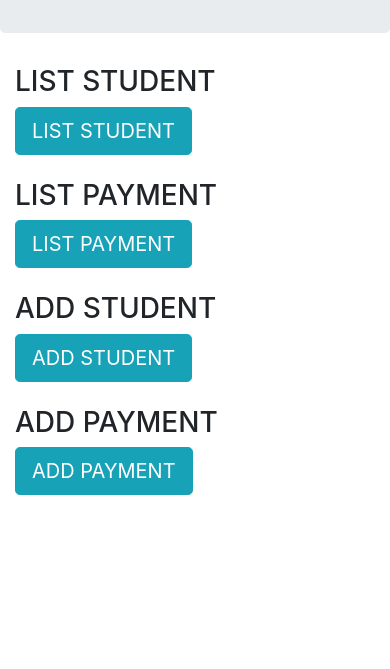
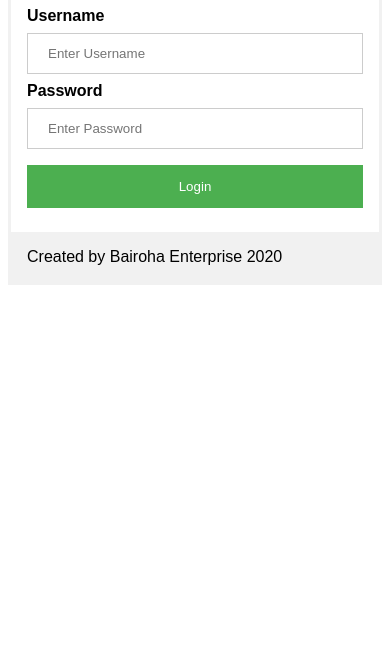
Before and after one commit to zahiruddinnorzain/postuisyenv3, a PHP site: page / in a window 390 px wide. Shown: the part 175-844 px from the top of the page. Run offline with PHP 8.4, Linux system fonts and the light colour scheme.

Commit message:
add log in system

```diff
--- a/action_page_payment.php
+++ b/action_page_payment.php
@@ -65,7 +65,7 @@ $conn->close();
 
 
       <br>
-      <a href="../postuisyenv3" class="btn btn-info btn-lg" role="button">Back</a>
+      <a href="../postuisyenv3/index2.php" class="btn btn-info btn-lg" role="button">Back</a>
       <br><br>
 
     </div>
--- a/action_page_student.php
+++ b/action_page_student.php
@@ -68,7 +68,7 @@ $conn->close();
 
 
       <br>
-      <a href="../postuisyenv3" class="btn btn-info btn-lg" role="button">Back</a>
+      <a href="../postuisyenv3/index2.php" class="btn btn-info btn-lg" role="button">Back</a>
       <br><br>
 
     </div>
--- a/add_payment.php
+++ b/add_payment.php
@@ -56,7 +56,7 @@
   </form>
 
       <br>
-      <a href="../postuisyenv3" class="btn btn-info btn-lg" role="button">Back</a>
+      <a href="../postuisyenv3/index2.php" class="btn btn-info btn-lg" role="button">Back</a>
       <br><br>
 
 </div>
--- a/add_student.php
+++ b/add_student.php
@@ -66,7 +66,7 @@
   </form>
 
       <br>
-      <a href="../postuisyenv3" class="btn btn-info btn-lg" role="button">Back</a>
+      <a href="../postuisyenv3/index2.php" class="btn btn-info btn-lg" role="button">Back</a>
       <br><br>
 
 </div>
--- /dev/null
+++ b/data/config.php
@@ -0,0 +1,14 @@
+<?php
+session_start();
+$host = "localhost"; /* Host name */
+$user = "root"; /* User */
+$password = ""; /* Password */
+$dbname = "postuisyenv3"; /* Database name */
+
+$con = mysqli_connect($host, $user, $password,$dbname);
+// Check connection
+if (!$con) {
+ die("Connection failed: " . mysqli_connect_error());
+}
+
+//https://makitweb.com/create-simple-login-page-with-php-and-mysql/
--- a/index.php
+++ b/index.php
@@ -1,47 +1,128 @@
+<?php
+include "data/config.php";
+
+
+if(isset($_POST['but_submit'])){
+
+    $uname = mysqli_real_escape_string($con,$_POST['txt_uname']);
+    $password = mysqli_real_escape_string($con,$_POST['txt_pwd']);
+
+
+    if ($uname != "" && $password != ""){
+
+        $sql_query = "select count(*) as cntUser from users where username='".$uname."' and password='".$password."'";
+        $result = mysqli_query($con,$sql_query);
+        $row = mysqli_fetch_array($result);
+
+        $count = $row['cntUser'];
+
+        if($count > 0){
+            $_SESSION['uname'] = $uname;
+            header('Location: index2.php');
+        }else{
+            echo "<script>alert('Invalid username and password');</script>";
+        }
+
+    }
+
+}
+?>
+
+
 <!DOCTYPE html>
-<html lang="en">
+<html>
 <head>
-  <title>POS TUISYEN V3</title>
-  <meta charset="utf-8">
-  <meta name="viewport" content="width=device-width, initial-scale=1">
-  <link rel="stylesheet" href="https://maxcdn.bootstrapcdn.com/bootstrap/4.4.1/css/bootstrap.min.css">
-  <script src="https://ajax.googleapis.com/ajax/libs/jquery/3.4.1/jquery.min.js"></script>
-  <script src="https://cdnjs.cloudflare.com/ajax/libs/popper.js/1.16.0/umd/popper.min.js"></script>
-  <script src="https://maxcdn.bootstrapcdn.com/bootstrap/4.4.1/js/bootstrap.min.js"></script>
+<title>POSTUISYEN V3</title>
+<meta name="viewport" content="width=device-width, initial-scale=1">
+<style>
+body {font-family: Arial, Helvetica, sans-serif;}
+form {border: 3px solid #f1f1f1;}
+
+input[type=text], input[type=password] {
+  width: 100%;
+  padding: 12px 20px;
+  margin: 8px 0;
+  display: inline-block;
+  border: 1px solid #ccc;
+  box-sizing: border-box;
+}
+
+button {
+  background-color: #4CAF50;
+  color: white;
+  padding: 14px 20px;
+  margin: 8px 0;
+  border: none;
+  cursor: pointer;
+  width: 100%;
+}
+
+button:hover {
+  opacity: 0.8;
+}
+
+.cancelbtn {
+  width: auto;
+  padding: 10px 18px;
+  background-color: #f44336;
+}
+
+.imgcontainer {
+  text-align: center;
+  margin: 24px 0 12px 0;
+}
+
+img.avatar {
+  width: 20%;
+  border-radius: 50%;
+}
+
+.container {
+  padding: 16px;
+}
+
+span.psw {
+  float: right;
+  padding-top: 16px;
+}
+
+/* Change styles for span and cancel button on extra small screens */
+@media screen and (max-width: 300px) {
+  span.psw {
+     display: block;
+     float: none;
+  }
+  .cancelbtn {
+     width: 100%;
+  }
+}
+</style>
 </head>
 <body>
 
-<div class="jumbotron text-center">
-  <h1>POS TUISYEN V3</h1>
-  <p>Your student management system v3.0<br>
-  by Bairoha Enterprise (2020)<br>
-  kepaknaga@gmail.com</p>
-</div>
+<h2>POSTUISYEN V3</h2>
 
-<div class="container">
-  <div class="row">
-    <div class="col-sm-4">
-      <h3>LIST STUDENT</h3>
-      <a href="list_student.php" class="btn btn-info btn-lg" role="button">LIST STUDENT</a>
-      <br><br>
-    </div>
-    <div class="col-sm-4">
-      <h3>LIST PAYMENT</h3>
-      <a href="list_payment.php" class="btn btn-info btn-lg" role="button">LIST PAYMENT</a>
-      <br><br>
-    </div>
-    <div class="col-sm-4">
-      <h3>ADD STUDENT</h3>
-      <a href="add_student.php" class="btn btn-info btn-lg" role="button">ADD STUDENT</a>
-      <br><br>
-    </div>
-    <div class="col-sm-4">
-      <h3>ADD PAYMENT</h3>
-      <a href="add_payment.php" class="btn btn-info btn-lg" role="button">ADD PAYMENT</a>
-      <br><br>
-    </div>
+<form action="" method="post">
+  <div class="imgcontainer">
+    <img src="https://www.w3schools.com/howto/img_avatar2.png" alt="Avatar" class="avatar" alt="User">
   </div>
-</div>
+
+  <div class="container">
+    <label for="uname"><b>Username</b></label>
+    <input type="text" placeholder="Enter Username" name="txt_uname" required>
+
+    <label for="psw"><b>Password</b></label>
+    <input type="password" placeholder="Enter Password" name="txt_pwd" required>
+
+    <button type="submit" name="but_submit">Login</button>
+
+  </div>
+
+  <div class="container" style="background-color:#f1f1f1">
+    </label>Created by Bairoha Enterprise 2020</label>
+
+  </div>
+</form>
 
 </body>
 </html>
--- a/list_payment.php
+++ b/list_payment.php
@@ -73,7 +73,7 @@ $conn->close();
 
 
       <br>
-      <a href="../postuisyenv3" class="btn btn-info btn-lg" role="button">Back</a>
+      <a href="../postuisyenv3/index2.php" class="btn btn-info btn-lg" role="button">Back</a>
       <br><br>
 
 
```
Also changed, not shown: index2.php (added, +47 -0 lines).
